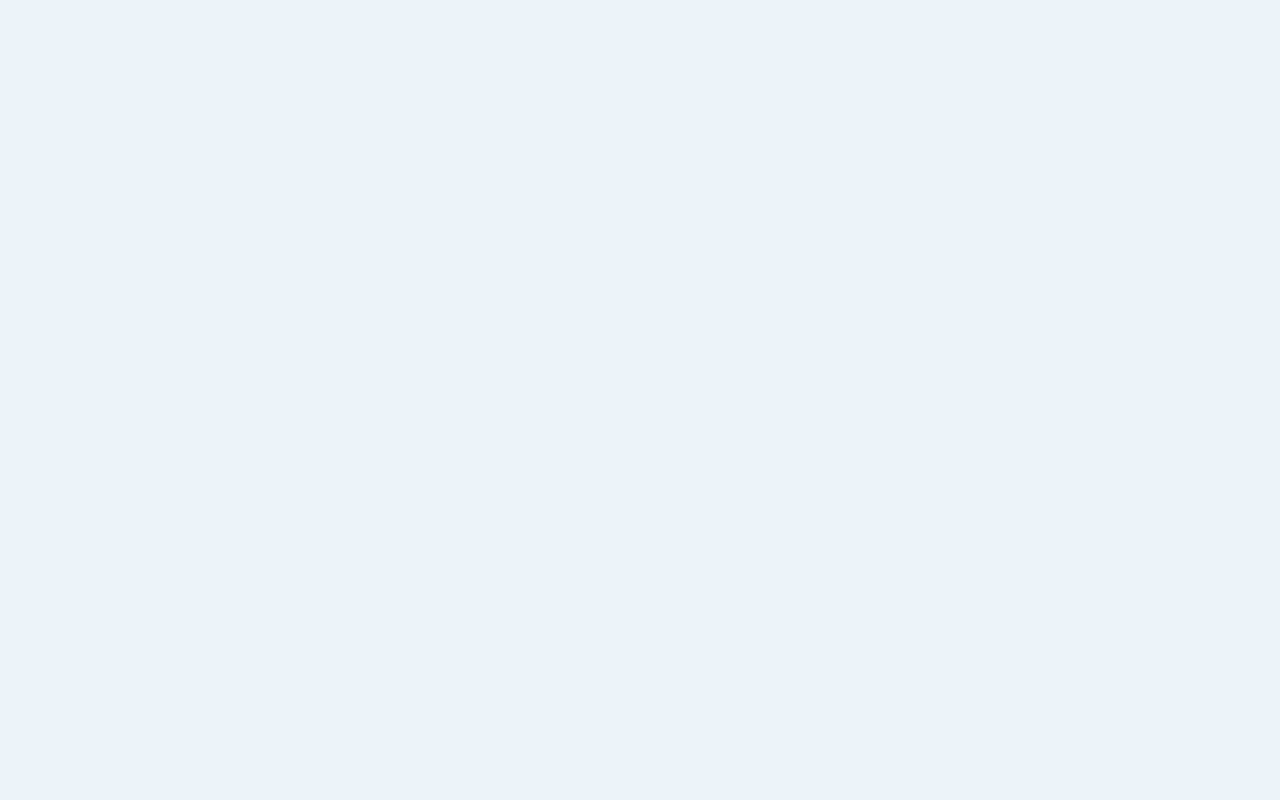
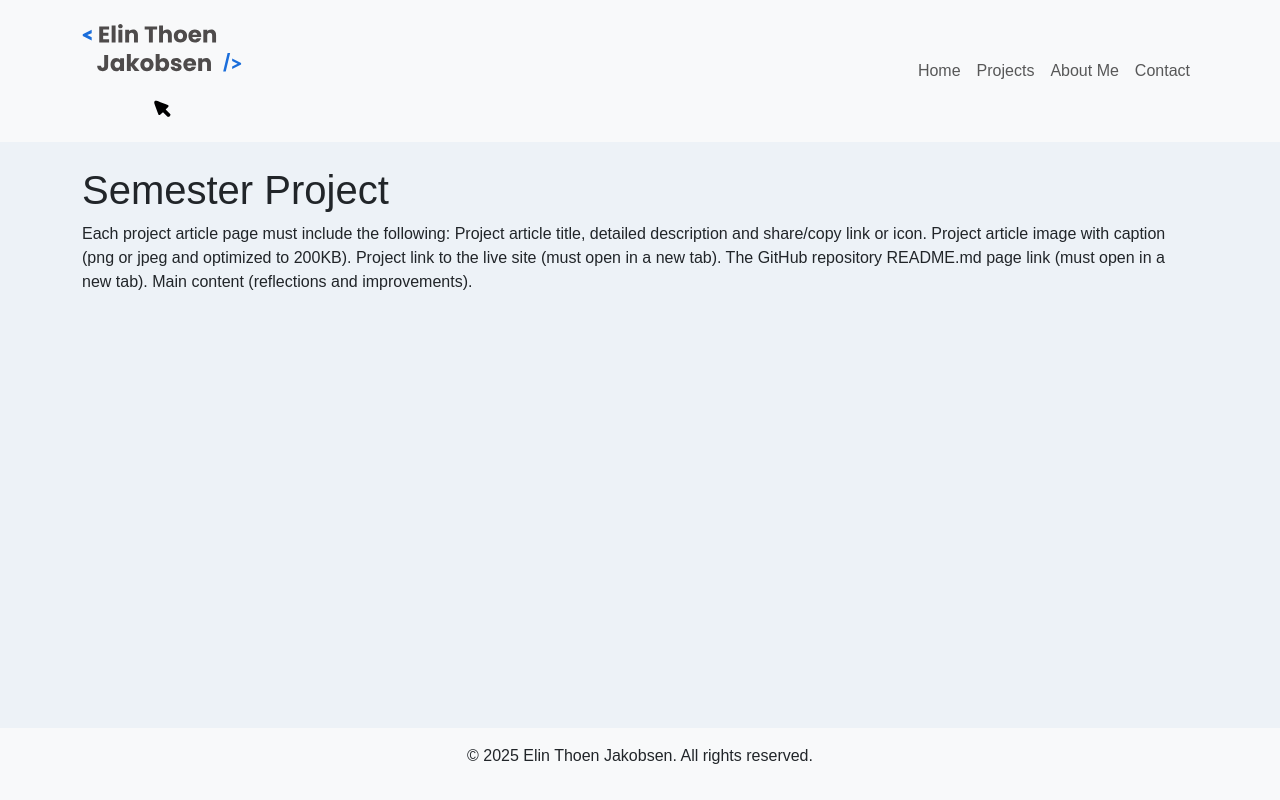
Before and after one commit to elinkrull/portofolio-2, a React (Vite) app: page /project-two in a window 1280 px wide. Before the commit this address had no page. Built offline with nearby package versions, Linux system fonts and the light colour scheme.

Commit message:
Chg links in teaserCards and make new projectPages

```diff
--- a/src/App.jsx
+++ b/src/App.jsx
@@ -2,6 +2,9 @@ import { BrowserRouter as Router, Routes, Route } from "react-router-dom";
 import HomePage from "./pages/HomePage";
 import ContactPage from "./pages/ContactPage";
 import AboutMePage from "./pages/AboutMePage";
+import ProjectOne from "./pages/ProjectPageOne";
+import ProjectTwo from "./pages/ProjectPageTwo";
+import ProjectThree from "./pages/ProjectPageThree";
 
 function App() {
   return (
@@ -10,6 +13,9 @@ function App() {
         <Route path="/" element={<HomePage />} />
         <Route path="/contact" element={<ContactPage />} />
         <Route path="/about" element={<AboutMePage />} />
+        <Route path="/project-one" element={<ProjectOne />} />
+        <Route path="/project-two" element={<ProjectTwo />} />
+        <Route path="/project-three" element={<ProjectThree />} />
       </Routes>
     </Router>
   );
--- a/src/components/ProjectCard.jsx
+++ b/src/components/ProjectCard.jsx
@@ -19,7 +19,7 @@ function ProjectCard({ project, index }) {
             href={project.link}
             target="_blank"
             rel="noopener noreferrer">
-            View Project
+            Read
           </Button>
         </Card.Body>
       </Card>
--- a/src/pages/HomePage.jsx
+++ b/src/pages/HomePage.jsx
@@ -7,19 +7,19 @@ const projects = [
     title: "Javascript Frameworks",
     description:
       "An eCom store built with HTML, CSS, JavaScript and Create-React-App",
-    link: "https://ca-js-frameworks.netlify.app/",
+    link: "/project-one",
     image: "/printscreen1.png",
   },
   {
     title: "Semester Project 2",
     description: "An auction application.",
-    link: "https://github.com/elinkrull/SemesterProject2",
+    link: "/project-two",
     image: "/printscreen2.png",
   },
   {
     title: "Exam Project 2",
     description: "Accommodation booking site.",
-    link: "https://holidaze-project-exam-2-etj.netlify.app/",
+    link: "/project-three",
     image: "/printscreen3.png",
   },
 ];
--- /dev/null
+++ b/src/pages/ProjectPageOne.jsx
@@ -0,0 +1,11 @@
+import Layout from "../components/Layout";
+
+function ProjectOne() {
+  return (
+    <Layout>
+      <h1>JavaScript Frameworks</h1>
+    </Layout>
+  );
+}
+
+export default ProjectOne;
--- /dev/null
+++ b/src/pages/ProjectPageThree.jsx
@@ -0,0 +1,19 @@
+import Layout from "../components/Layout";
+
+function ProjectThree() {
+  return (
+    <Layout>
+      <h1>Project Exam 2</h1>
+      <p>
+        Each project article page must include the following: Project article
+        title, detailed description and share/copy link or icon. Project article
+        image with caption (png or jpeg and optimized to). Project link to the
+        live site (must open in a new tab). The GitHub repository README.md page
+        link (must open in a new tab). Main content (reflections and
+        improvements).
+      </p>
+    </Layout>
+  );
+}
+
+export default ProjectThree;
--- /dev/null
+++ b/src/pages/ProjectPageTwo.jsx
@@ -0,0 +1,19 @@
+import Layout from "../components/Layout";
+
+function ProjectTwo() {
+  return (
+    <Layout>
+      <h1>Semester Project</h1>
+      <p>
+        Each project article page must include the following: Project article
+        title, detailed description and share/copy link or icon. Project article
+        image with caption (png or jpeg and optimized to 200KB). Project link to
+        the live site (must open in a new tab). The GitHub repository README.md
+        page link (must open in a new tab). Main content (reflections and
+        improvements).
+      </p>
+    </Layout>
+  );
+}
+
+export default ProjectTwo;
```
